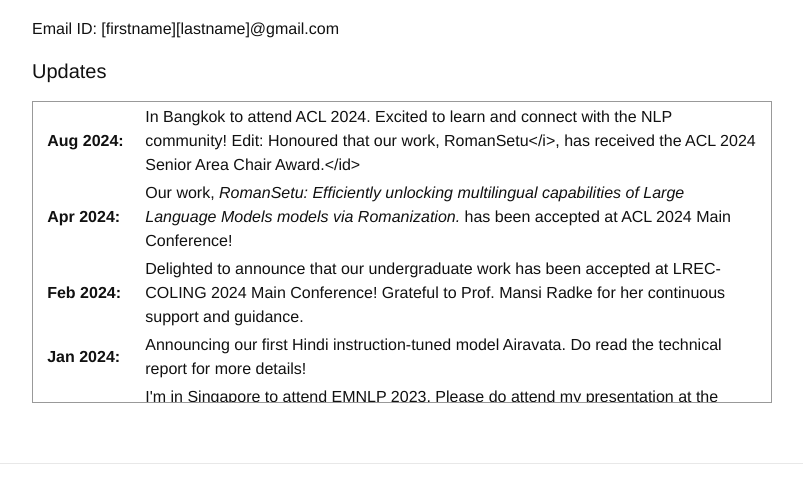
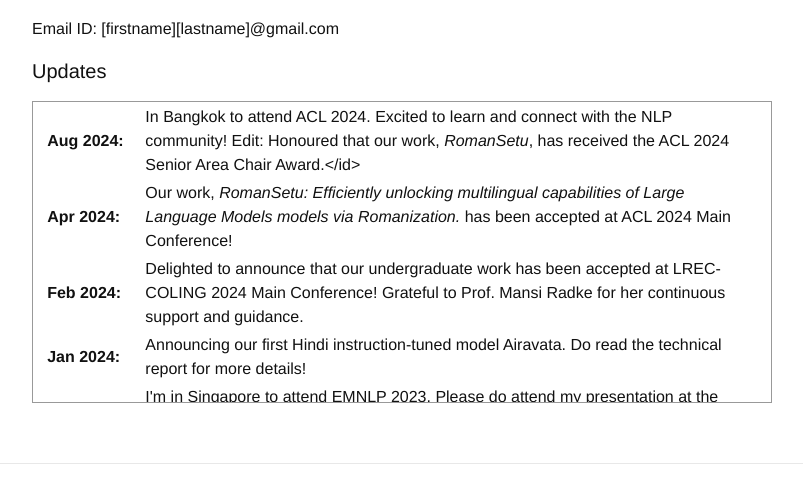
Before and after one commit to ThanmayJ/ThanmayJ.github.io, a Jekyll site: the page built from index.md, in a window 1280 px wide. Shown: the part 703-1194 px from the top of the page, without its empty margins (238-1041 px from the left). Built offline with Jekyll 4.4.1, drawn with Linux system fonts in a browser that asks for light colours.

```diff
--- a/index.md
+++ b/index.md
@@ -23,7 +23,7 @@ Email ID: \[firstname\]\[lastname\]@gmail.com
 <table>
 <col width="100px">
 <col width="650px">
-  <tr><td><b>Aug 2024:</b></td><td>In Bangkok to attend ACL 2024. Excited to learn and connect with the NLP community! Edit: Honoured that our work, <i></i>RomanSetu</i>, has received the ACL 2024 Senior Area Chair Award.</id></td></tr>
+  <tr><td><b>Aug 2024:</b></td><td>In Bangkok to attend ACL 2024. Excited to learn and connect with the NLP community! Edit: Honoured that our work, <i>RomanSetu</i>, has received the ACL 2024 Senior Area Chair Award.</id></td></tr>
   <tr><td><b>Apr 2024:</b></td><td>Our work, <i>RomanSetu: Efficiently unlocking multilingual capabilities of Large Language Models models via Romanization.</i> has been accepted at ACL 2024 Main Conference!</td></tr>
   <tr><td><b>Feb 2024:</b></td><td>Delighted to announce that our undergraduate work has been accepted at LREC-COLING 2024 Main Conference! Grateful to Prof. Mansi Radke for her continuous support and guidance.</td></tr>
   <tr><td><b>Jan 2024:</b></td><td>Announcing our first Hindi instruction-tuned model Airavata. Do read the technical report for more details!</td></tr>
```
